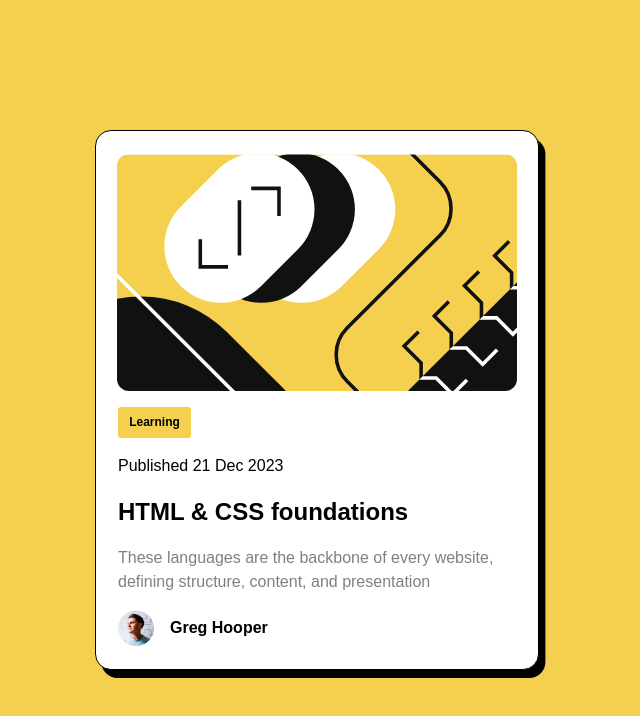
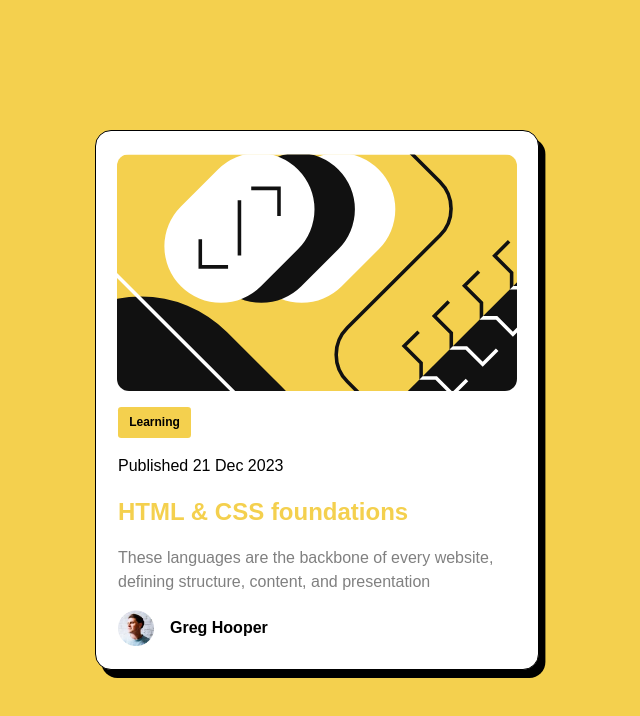
Before and after one commit to cr9169/blog-preview-card-main, a plain HTML site: page index.html in a window 1280 px wide. In both pictures the pointer is over the element "HTML & CSS foundations". Shown: the whole page, without its empty margins (323-963 px from the left). Drawn offline with Linux system fonts and the light colour scheme; files whose address does not match are found by name.

Commit message:
feat: actually finished

```diff
--- a/index.css
+++ b/index.css
@@ -131,3 +131,8 @@ img {
 .author {
   font-weight: var(--fw-bold);
 }
+
+.title:hover {
+  color: var(--clr-primary);
+  cursor: url("./assets/images/Very-Basic-Hand-Cursor-icon.png"), pointer;
+}
```
Also changed, not shown: assets/images/Very-Basic-Hand-Cursor-icon.png (added), assets/images/black-pointer.png (added).
